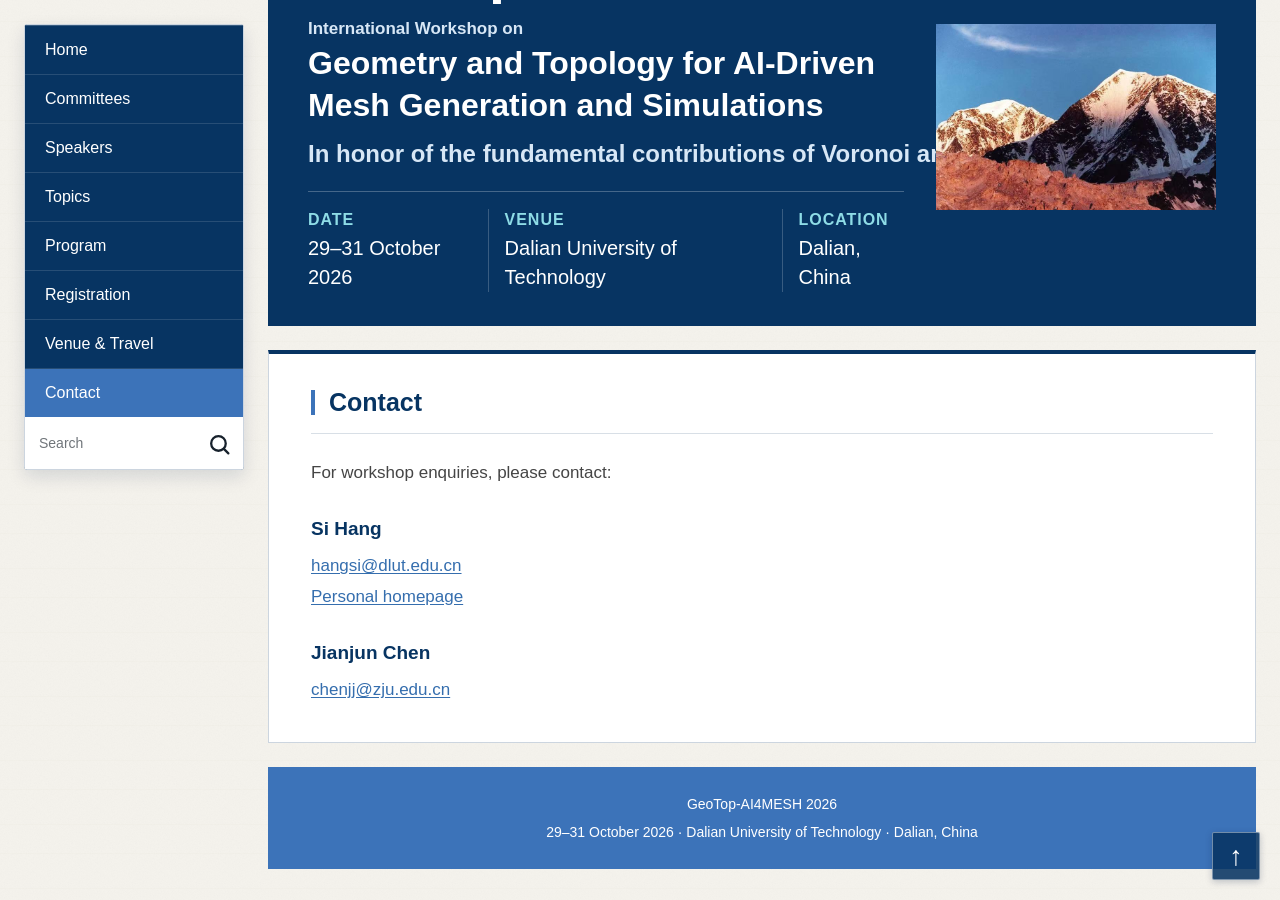
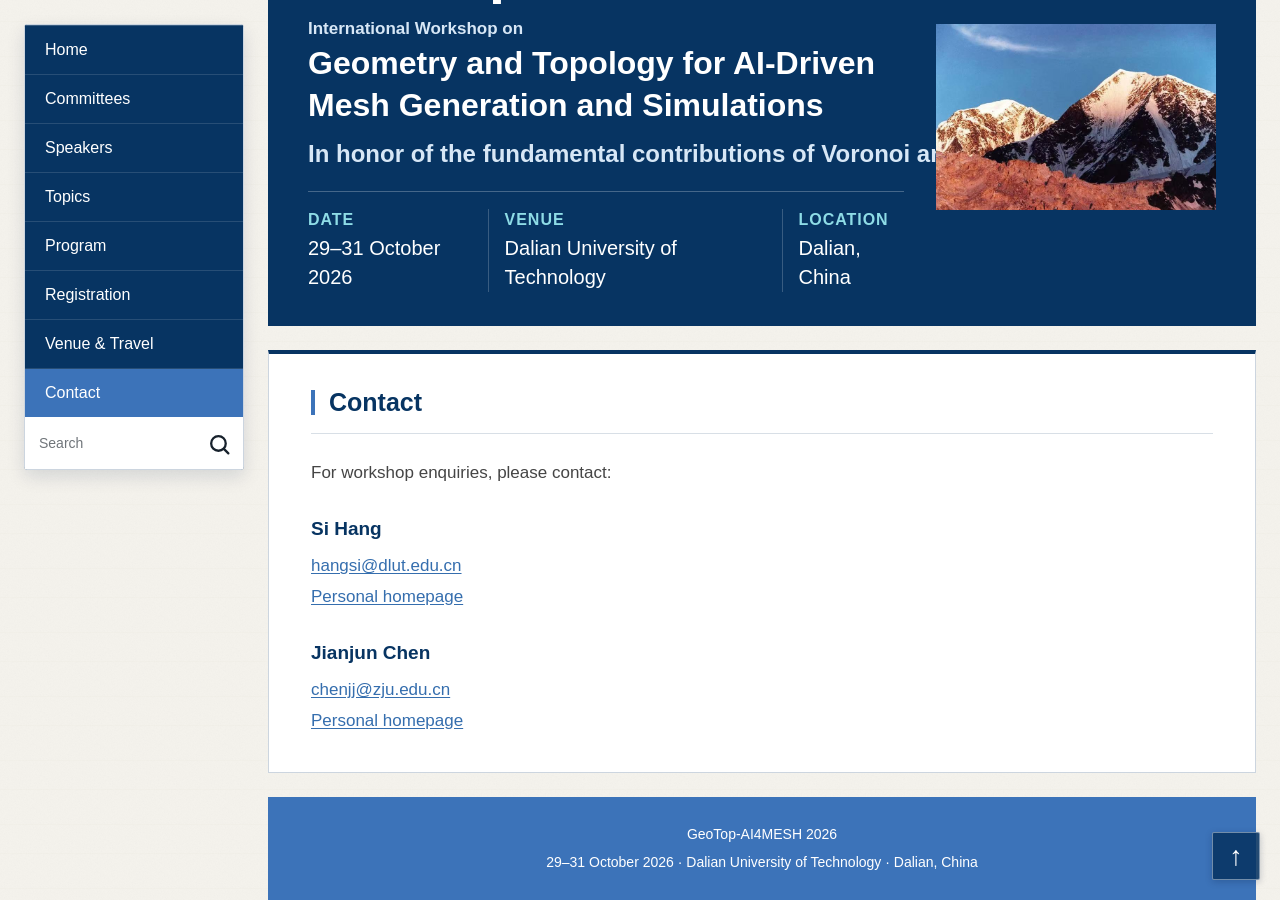
Before and after one commit to FHCCT/AI4MESH-WEB, a Jekyll site: the page built from contact.md, in a window 1280 px wide and 900 px high, scrolled down 665 px. Built offline with Jekyll 4.4.1, drawn with Linux system fonts in a browser that asks for light colours.

Commit message:
Add Jianjun Chen homepage link

```diff
--- a/contact.md
+++ b/contact.md
@@ -4,4 +4,4 @@
 nav_key: contact
 ---
 
-<section class="content-panel" aria-labelledby="contact-title"><h2 class="panel-title" id="contact-title">Contact</h2><div class="panel-body prose"><p>For workshop enquiries, please contact:</p><h3>Si Hang</h3><p><a class="standard-link" href="mailto:hangsi@dlut.edu.cn">hangsi@dlut.edu.cn</a><br><a class="standard-link" href="https://faculty.dlut.edu.cn/sihang/zh_CN/index.htm" target="_blank" rel="noopener noreferrer">Personal homepage</a></p><h3>Jianjun Chen</h3><p><a class="standard-link" href="mailto:chenjj@zju.edu.cn">chenjj@zju.edu.cn</a></p></div></section>
+<section class="content-panel" aria-labelledby="contact-title"><h2 class="panel-title" id="contact-title">Contact</h2><div class="panel-body prose"><p>For workshop enquiries, please contact:</p><h3>Si Hang</h3><p><a class="standard-link" href="mailto:hangsi@dlut.edu.cn">hangsi@dlut.edu.cn</a><br><a class="standard-link" href="https://faculty.dlut.edu.cn/sihang/zh_CN/index.htm" target="_blank" rel="noopener noreferrer">Personal homepage</a></p><h3>Jianjun Chen</h3><p><a class="standard-link" href="mailto:chenjj@zju.edu.cn">chenjj@zju.edu.cn</a><br><a class="standard-link" href="https://person.zju.edu.cn/jjchen" target="_blank" rel="noopener noreferrer">Personal homepage</a></p></div></section>
```
